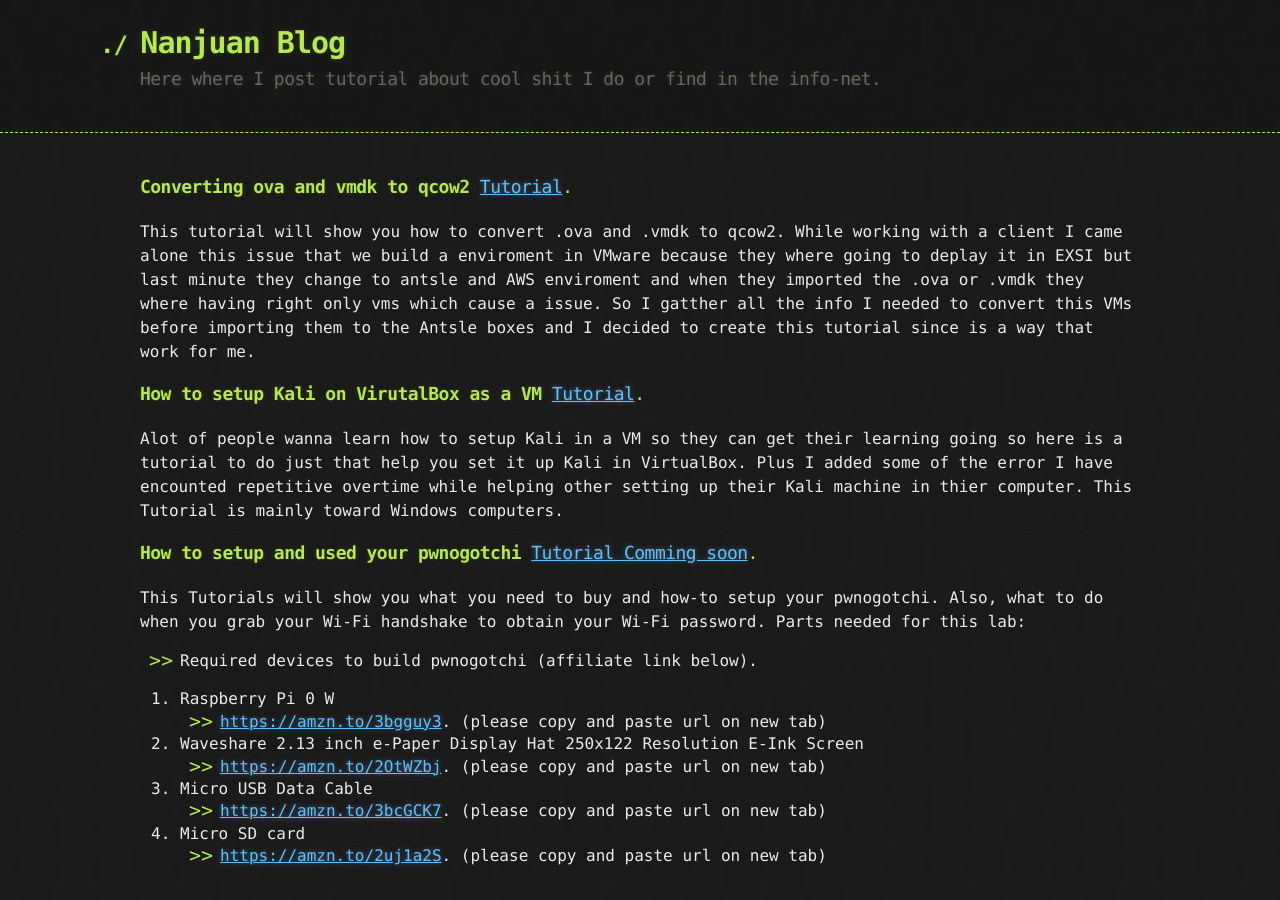
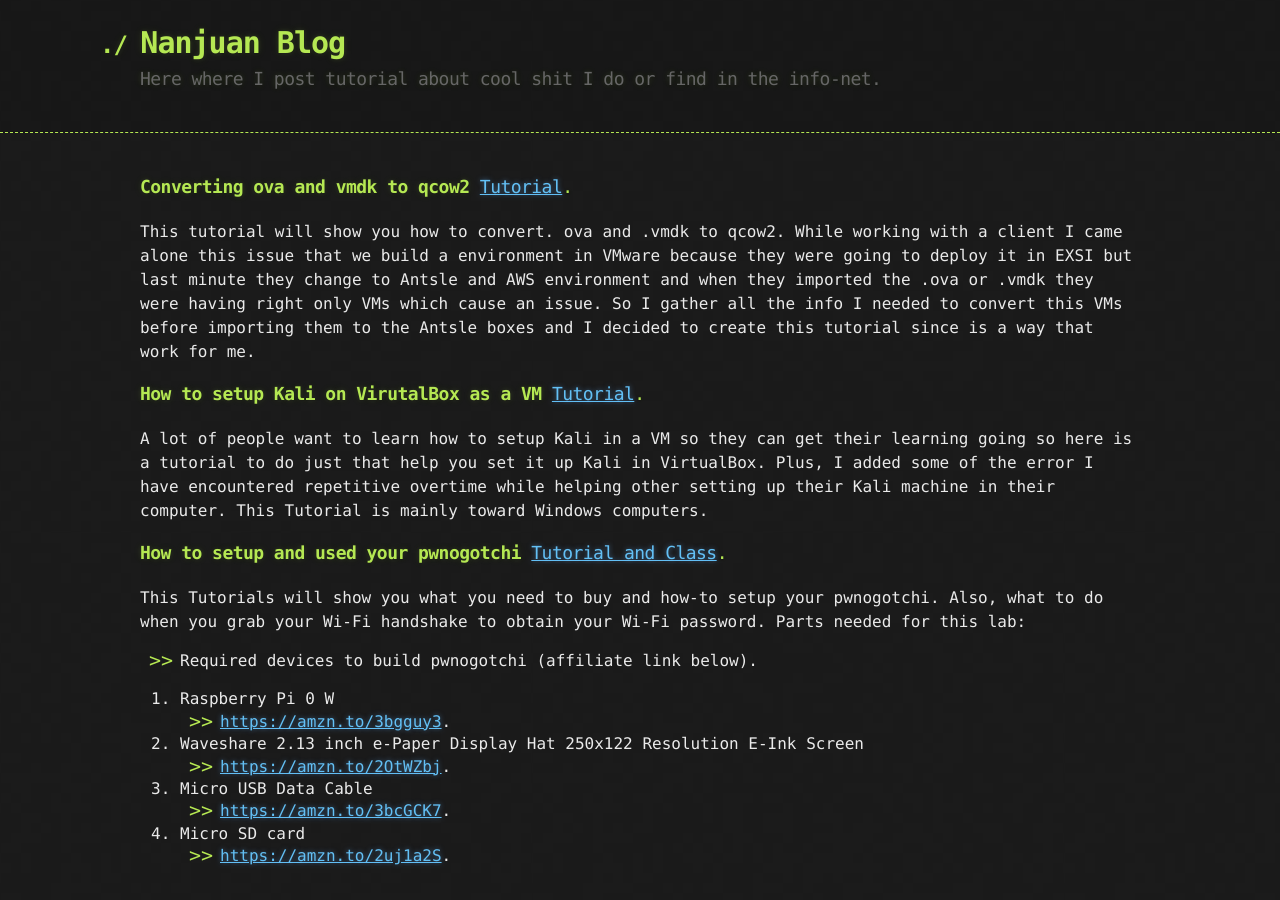
Before and after one commit to Nanjuan/nanjuan.github.io, a Jekyll site: the page built from index.md, in a window 1280 px wide. Built offline with Jekyll 4.4.1, drawn with Linux system fonts in a browser that asks for light colours.

Commit message:
main index update

```diff
--- a/index.md
+++ b/index.md
@@ -7,26 +7,26 @@ Text can be **bold**, _italic_, ~~strikethrough~~ or `keyword`.
 
 ### **Converting ova and vmdk to qcow2** [Tutorial](./Hacking-Tutorials/How-to-convert-ova-and-vmdk-to-qcow2.md).
 
-This tutorial will show you how to convert .ova and .vmdk to qcow2. While working with a client I came alone this issue that we build a enviroment in VMware because they where going to deplay it in EXSI but last minute they change to antsle and AWS enviroment and when they imported the .ova or .vmdk they where having right only vms which cause a issue. So I gatther all the info I needed to convert this VMs before importing them to the Antsle boxes and I decided to create this tutorial since is a way that work for me.
+This tutorial will show you how to convert. ova and .vmdk to qcow2. While working with a client I came alone this issue that we build a environment in VMware because they were going to deploy it in EXSI but last minute they change to Antsle and AWS environment and when they imported the .ova or .vmdk they were having right only VMs which cause an issue. So I gather all the info I needed to convert this VMs before importing them to the Antsle boxes and I decided to create this tutorial since is a way that work for me.
 
 ### **How to setup Kali on VirutalBox as a VM** [Tutorial](./Hacking-Tutorials/VirtualBox_setup_with_kali.md).
 
-Alot of people wanna learn how to setup Kali in a VM so they can get their learning going so here is a tutorial to do just that help you set it up Kali in VirtualBox. Plus I added some of the error I have encounted repetitive overtime while helping other setting up their Kali machine in thier computer. This Tutorial is mainly toward Windows computers.
+A lot of people want to learn how to setup Kali in a VM so they can get their learning going so here is a tutorial to do just that help you set it up Kali in VirtualBox. Plus, I added some of the error I have encountered repetitive overtime while helping other setting up their Kali machine in their computer. This Tutorial is mainly toward Windows computers.
 
-### **How to setup and used your pwnogotchi** [Tutorial Comming soon](./slides/wifi-class/index.html).
+### **How to setup and used your pwnogotchi** [Tutorial and Class](./slides/wifi-class/index.html).
 
 This Tutorials will show you what you need to buy and how-to setup your pwnogotchi. Also, what to do when you grab your Wi-Fi handshake to obtain your Wi-Fi password.
 Parts needed for this lab:
 * Required devices to build pwnogotchi (affiliate link below).
 
  1.  Raspberry Pi 0 W
- * [https://amzn.to/3bgguy3](https://amzn.to/3bgguy3). (please copy and paste url on new tab)
+ * [https://amzn.to/3bgguy3](https://amzn.to/3bgguy3).
  2.  Waveshare 2.13 inch e-Paper Display Hat 250x122 Resolution E-Ink Screen
- * [https://amzn.to/2OtWZbj](https://amzn.to/2OtWZbj). (please copy and paste url on new tab)
+ * [https://amzn.to/2OtWZbj](https://amzn.to/2OtWZbj).
  3.  Micro USB Data Cable
- * [https://amzn.to/3bcGCK7](https://amzn.to/3bcGCK7). (please copy and paste url on new tab)
+ * [https://amzn.to/3bcGCK7](https://amzn.to/3bcGCK7).
  4.  Micro SD card
- * [https://amzn.to/2uj1a2S](https://amzn.to/2uj1a2S). (please copy and paste url on new tab)
+ * [https://amzn.to/2uj1a2S](https://amzn.to/2uj1a2S).
 
 
 
```
